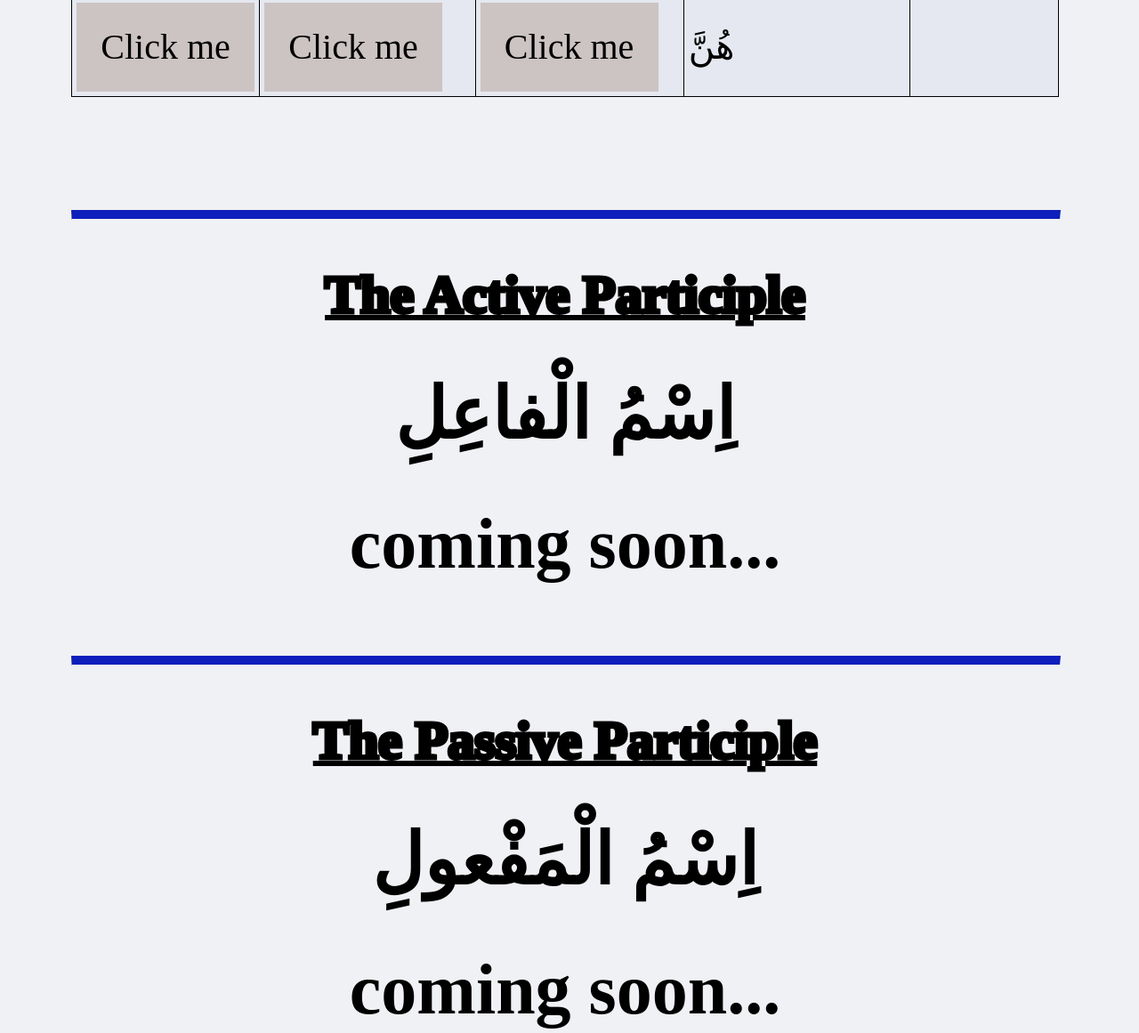
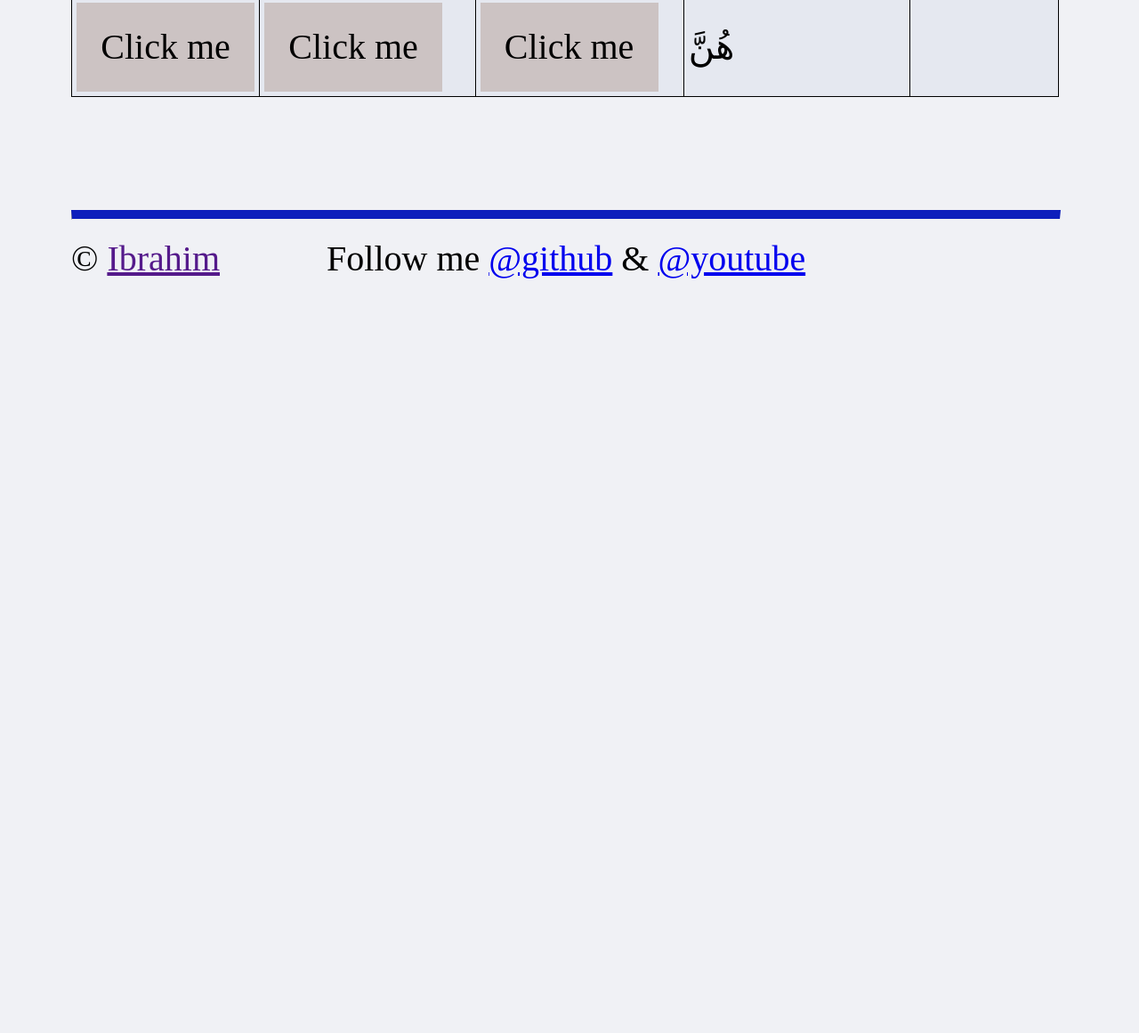
Before and after one commit to ibrahimendire/learn, a plain HTML site: page index.html in a window 1280 px wide. Shown: the part 3489-4650 px from the top of the page at 89% size. After the commit the page ends 3803 px from the top, so only its background shows below. Drawn offline with Linux system fonts and the light colour scheme.

Commit message:
remove last part

```diff
--- a/index.html
+++ b/index.html
@@ -949,14 +949,6 @@
 
   <hr>
 
-<h2 id="fa'il">The Active Participle</h2>
-<h1>اِسْمُ الْفاعِلِ</h1>
-<h1> coming soon...</h1>
-
-<hr>
-<h2 id="meful">The Passive Participle</h2>
-<h1>اِسْمُ الْمَفْعولِ</h1>
-<h1> coming soon...</h1>
   <script>
 
 
```
